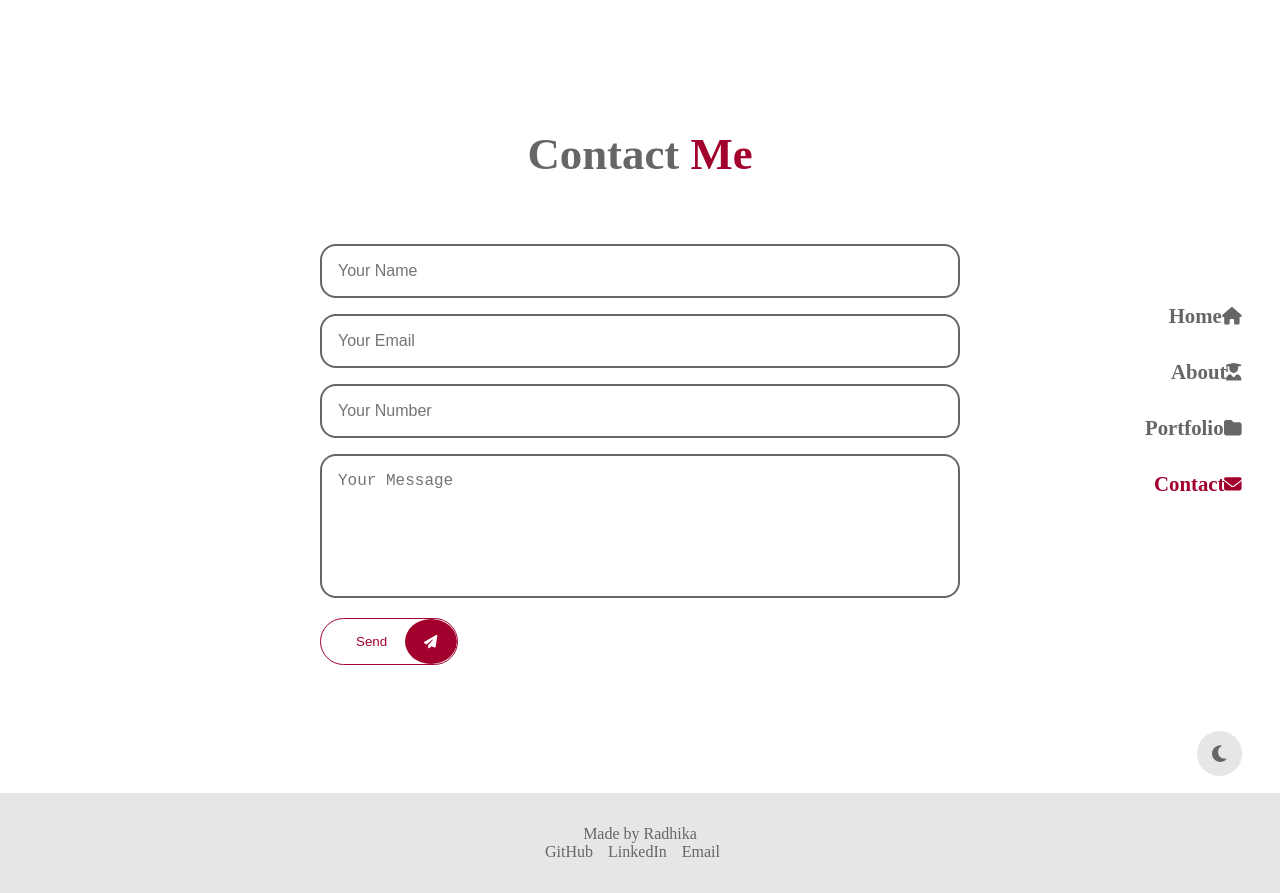
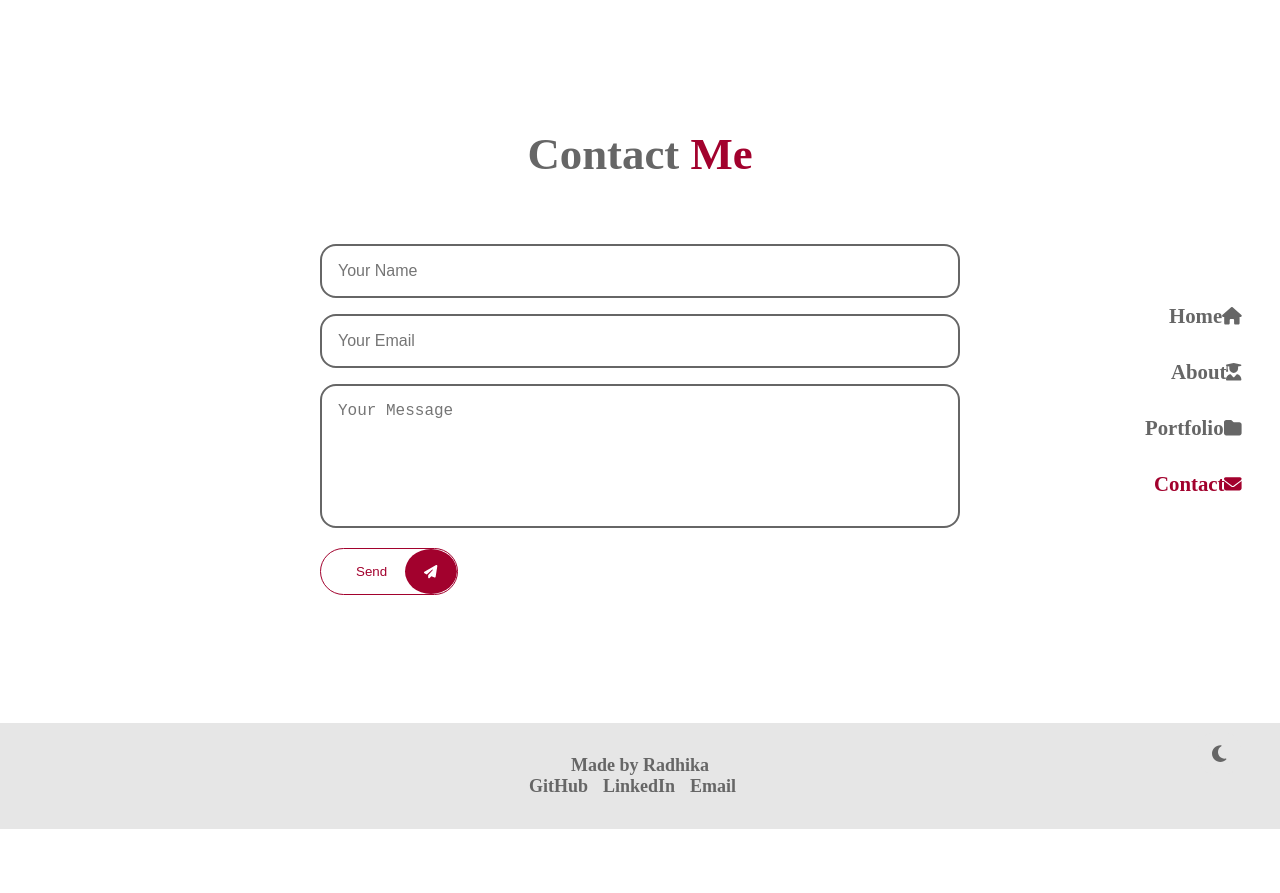
Before and after one commit to Radhika-Lele/Portfolio-React, a React (Vite) app: page /contact in a window 1280 px wide. After the commit the page ends 829 px from the top, so only its background shows below. Built offline with nearby package versions, Linux system fonts and the light colour scheme.

Commit message:
attach contact form to my eamil

```diff
--- a/package.json
+++ b/package.json
@@ -15,7 +15,8 @@
     "@fortawesome/react-fontawesome": "^0.2.2",
     "react": "^19.0.0",
     "react-dom": "^19.0.0",
-    "react-router-dom": "^7.1.5"
+    "react-router-dom": "^7.1.5",
+    "sweetalert2": "^11.17.2"
   },
   "devDependencies": {
     "@eslint/js": "^9.19.0",
--- a/src/components/Nav/Nav.jsx
+++ b/src/components/Nav/Nav.jsx
@@ -12,6 +12,10 @@ const Nav = () => {
         setShowmenu(!showmenu);
     }
 
+    const closeMenu = () => {
+        setShowmenu(false);
+    };
+
     return(
         <nav>
             <ul className={`${ showmenu ? 'navlinks navlinks-show' : 'navlinks'}`}>
@@ -19,7 +23,12 @@ const Nav = () => {
                     navLinks.map(({id, name, path, icon}) => {
                         return(
                             <li className='nav-item' key={id}>
-                                <NavLink to={path} className={({isActive}) => isActive ? 'nav-link navlinksActive' : 'nav-link'}>
+                                <NavLink
+                                onClick={closeMenu}
+                                to={path}
+                                className={({isActive}) => isActive ? 'nav-link navlinksActive' : 'nav-link' }
+
+                                >
                                     <span><FontAwesomeIcon icon={icon} /></span>
                                     <h3>
                                         {name}
@@ -30,7 +39,7 @@ const Nav = () => {
                     })
                 }
             </ul>
-            <div  className={`${showmenu ? "nav-toggle nav-close" : "nav-toggle"}`} onClick={MenuHandler}>
+            <div className={`${showmenu ? "nav-toggle nav-close" : "nav-toggle"}`} onClick={MenuHandler}>
                 <span></span>
                 <span></span>
                 <span></span>
--- a/src/pages/Contact/Contact.css
+++ b/src/pages/Contact/Contact.css
@@ -18,11 +18,17 @@
     margin-top: 0 !important;
 }
 
+button{
+    cursor: pointer;
+}
+
 footer{
     background: var(--color-light);
     padding: 2rem;
     text-align: center;
     color:var(--color-dark);
+    font-weight: 800;
+    font-size: 18px;
 }
 .page-container {
     display: flex;
@@ -39,6 +45,7 @@ footer a {
     margin-right: 15px; /* Adjust the spacing as needed */
     text-decoration: none;
     color: var(--color-dark);
+    margin-top: 3px;
 }
 
 @media (max-width:1024px){
--- a/src/pages/Contact/Contact.jsx
+++ b/src/pages/Contact/Contact.jsx
@@ -3,19 +3,46 @@ import './Contact.css';
 import HeadingText from '../../components/HeadingText/HeadingText';
 import { FontAwesomeIcon } from '@fortawesome/react-fontawesome';
 import { faPaperPlane } from '@fortawesome/free-solid-svg-icons';
+import Swal from 'sweetalert2'
 
 const Contact = () => {
+    const onSubmit = async (event) => {
+        event.preventDefault();
+        const formData = new FormData(event.target);
+
+        formData.append("access_key", "2e64a8c1-a6fe-440a-89b3-cbaa59c2bc31");
+
+        const object = Object.fromEntries(formData);
+        const json = JSON.stringify(object);
+
+        const res = await fetch("https://api.web3forms.com/submit", {
+          method: "POST",
+          headers: {
+            "Content-Type": "application/json",
+            Accept: "application/json"
+          },
+          body: json
+        }).then((res) => res.json());
+
+        if (res.success) {
+            Swal.fire({
+                title: "Sucess!",
+                text: "Message sent successfully!",
+                icon: "success"
+              });
+        }
+      };
+
     return(
         <div className="page-container">
         <div className="page-content">
         <section>
             <HeadingText title={'Contact'} titlePrimary={' Me'} />
             <div className='container contact-container'>
-                <form action='#'>
-                    <input type='text' required placeholder='Your Name' />
-                    <input type='email' required placeholder='Your Email' />
-                    <input type='number' required placeholder='Your Number' />
-                    <textarea name='message' id='message' rows='6' placeholder='Your Message'></textarea>
+                <form onSubmit={onSubmit}>
+                    <input type='text' name='name' required placeholder='Your Name' />
+                    <input type='email' name='email' required placeholder='Your Email' />
+                    <textarea required name='message' id='message' rows='6' placeholder='Your Message'></textarea>
                     <button type='submit' className='btn'>
                         Send
                         <span>
@@ -29,9 +56,9 @@ const Contact = () => {
         <footer>
             Made by Radhika
             <br />
-            <a>GitHub</a>
-            <a>LinkedIn</a>
-            <a>Email</a>
+            <a href='https://github.com/Radhika-Lele'  target="_blank">GitHub</a>
+            <a href='https://www.linkedin.com/in/radhika-lele'  target="_blank">LinkedIn</a>
+            <a href="mailto:radhika.khaparde@gmail.com">Email</a>
         </footer>
         </div>
     )
```
Also changed, not shown: 1 other file (tests, documents, lock files or other folders).
